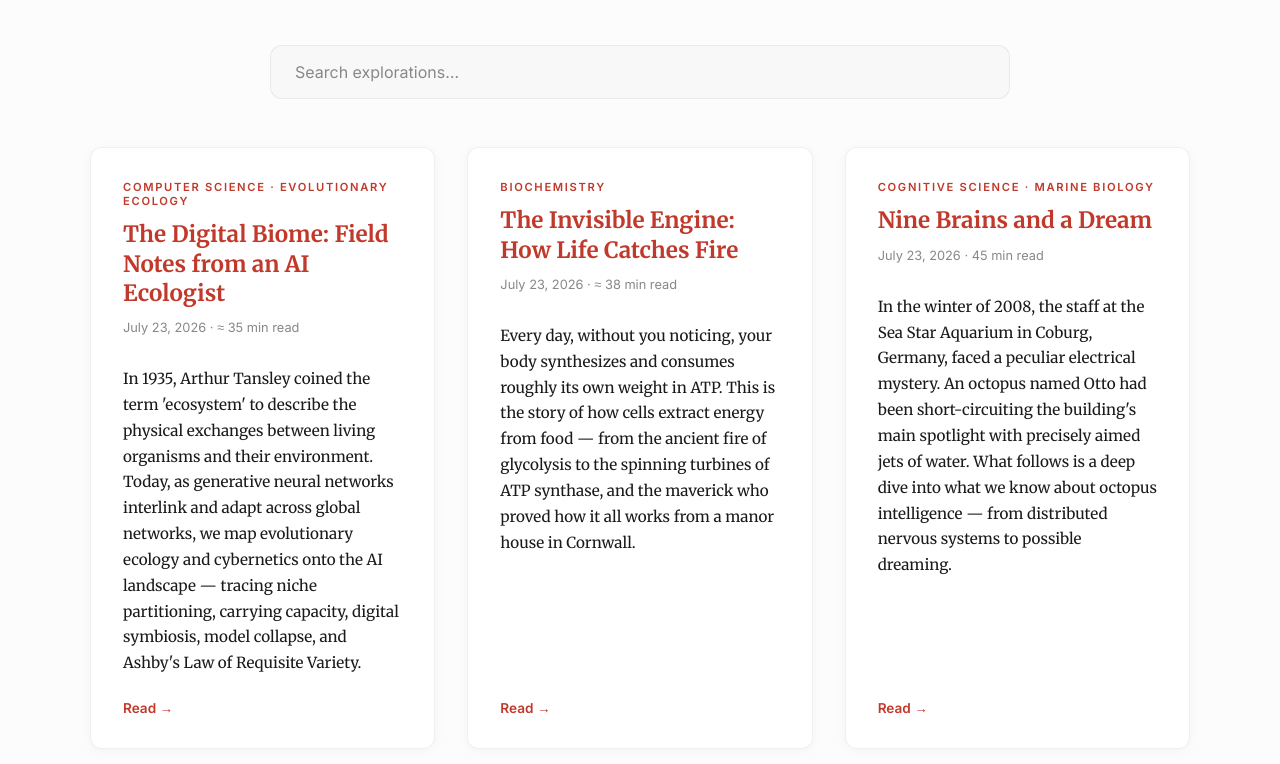
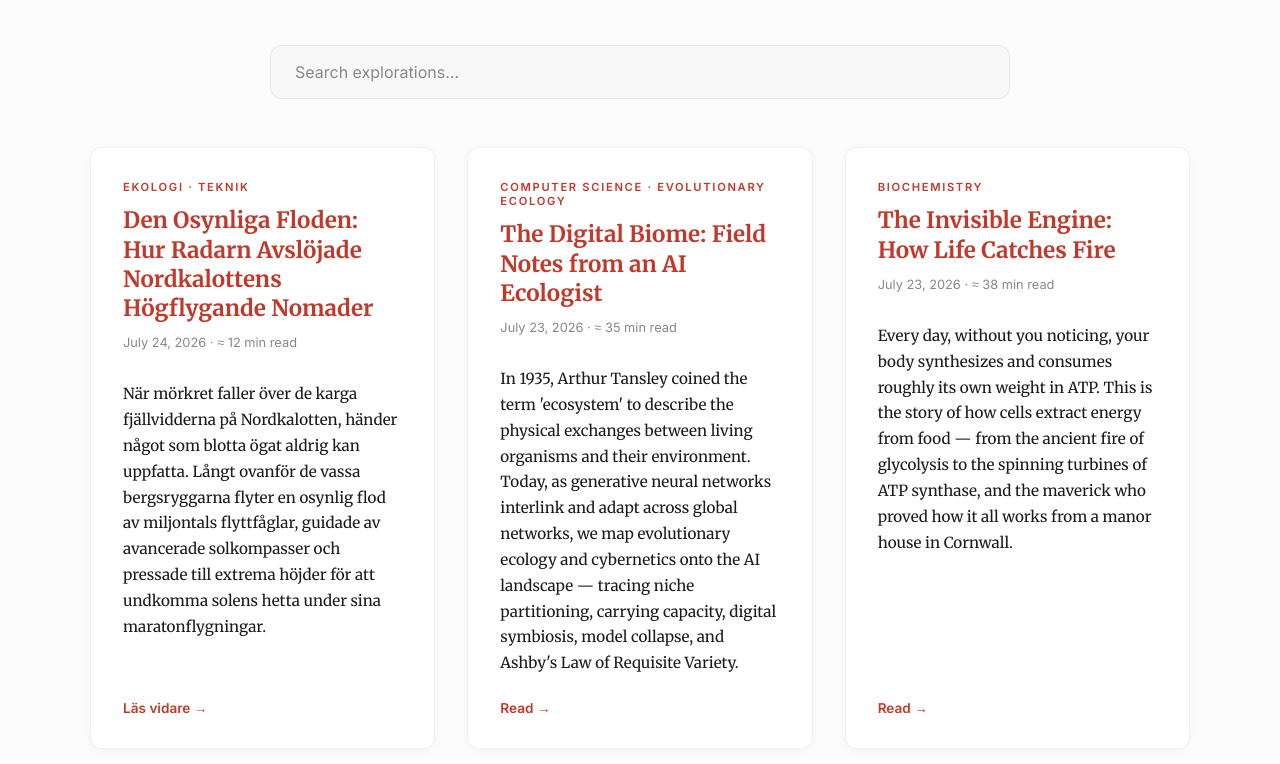
Before and after one commit to hktcr/explorations, a plain HTML site: page index.html in a window 1280 px wide. Shown: the part 188-952 px from the top of the page. Drawn offline with Linux system fonts and the light colour scheme.

Commit message:
Update index with new article

```diff
--- a/index.html
+++ b/index.html
@@ -221,6 +221,14 @@
 
   <div class="articles-grid" id="articlesGrid">
 
+    <a href="nordkalotten-flyttfaglar-radar/index.html" class="article-card" data-subject="Ekologi · Teknik" data-title="Den Osynliga Floden: Hur Radarn Avslöjade Nordkalottens Högflygande Nomader" data-excerpt="När mörkret faller över de karga fjällvidderna på Nordkalotten, händer något som blotta ögat aldrig kan uppfatta. Långt ovanför de vassa bergsryggarna flyter en osynlig flod av miljontals flyttfåglar.">
+      <div class="card-subject">Ekologi · Teknik</div>
+      <h2 class="card-title">Den Osynliga Floden: Hur Radarn Avslöjade Nordkalottens Högflygande Nomader</h2>
+      <div class="card-meta">July 24, 2026 · ≈ 12 min read</div>
+      <p class="card-excerpt">När mörkret faller över de karga fjällvidderna på Nordkalotten, händer något som blotta ögat aldrig kan uppfatta. Långt ovanför de vassa bergsryggarna flyter en osynlig flod av miljontals flyttfåglar, guidade av avancerade solkompasser och pressade till extrema höjder för att undkomma solens hetta under sina maratonflygningar.</p>
+      <span class="card-link">Läs vidare →</span>
+    </a>
+
     <a href="digital-biome/index.html" class="article-card" data-subject="Computer Science · Evolutionary Ecology" data-title="The Digital Biome: Field Notes from an AI Ecologist" data-excerpt="In 1935, Arthur Tansley coined the term 'ecosystem' to describe the physical exchanges between living organisms and their environment. Today, as generative neural networks interlink and adapt across global networks, we map evolutionary ecology and cybernetics to the artificial intelligence landscape.">
       <div class="card-subject">Computer Science · Evolutionary Ecology</div>
       <h2 class="card-title">The Digital Biome: Field Notes from an AI Ecologist</h2>
```
